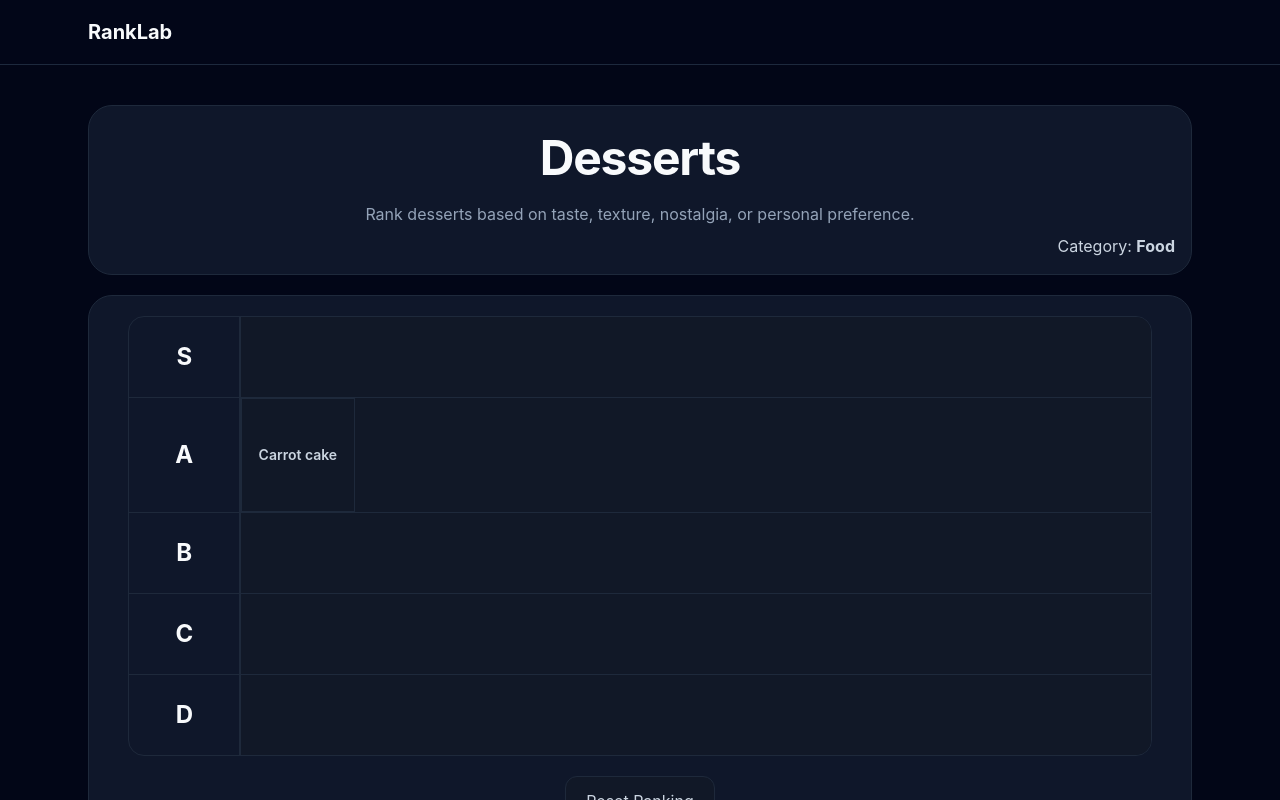
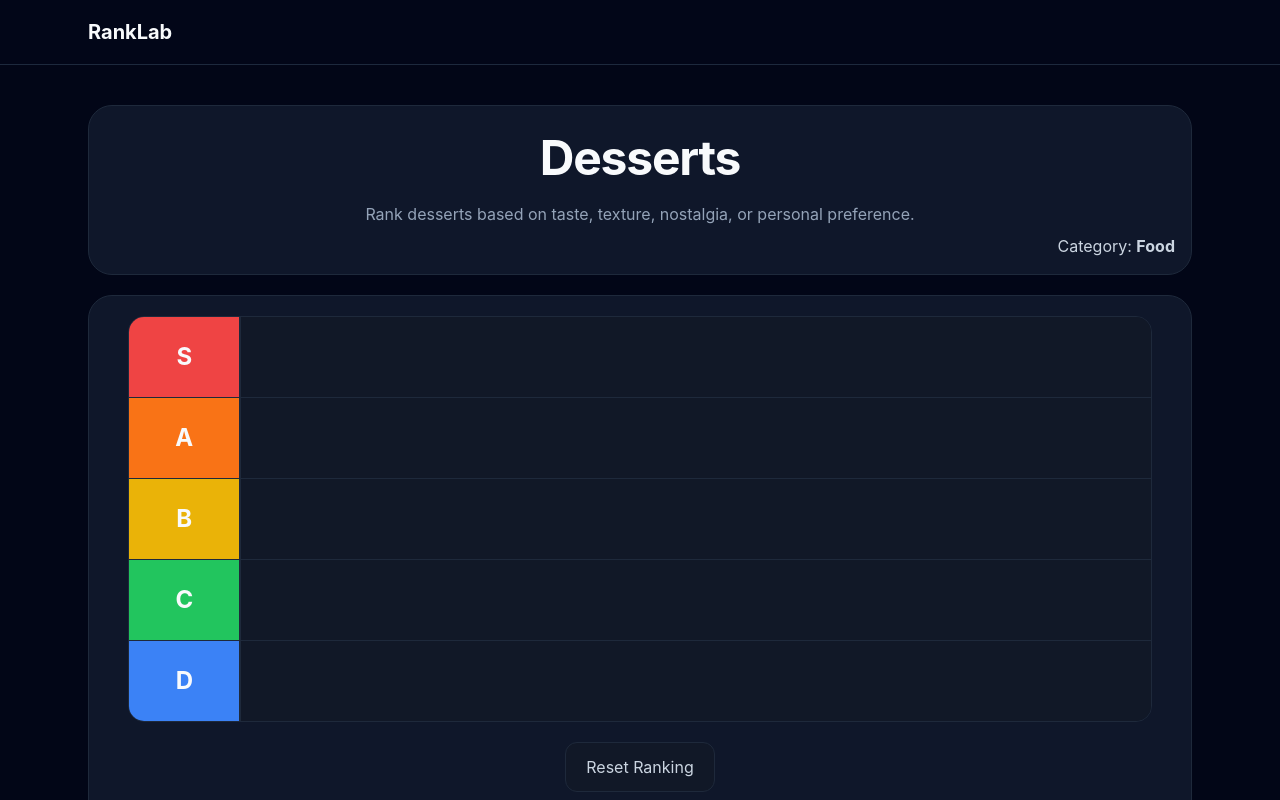
Before and after one commit to SantiG11/ranklab, a React (Vite) app: page /templates/desserts in a window 1280 px wide. Shown: the top 800 px of the page. Built offline with nearby package versions, Linux system fonts and the light colour scheme.

Commit message:
tier color data added

```diff
--- a/src/components/TierRow.tsx
+++ b/src/components/TierRow.tsx
@@ -3,6 +3,7 @@ import RankingItemCard from "./RankingItemCard";
 type TierRowProps = {
   name: string;
   id: string;
+  color: string;
   isTierSelected: boolean;
   onTierSelect: (id: string) => void;
   isItemSelected?: boolean;
@@ -14,9 +15,18 @@ type TierRowProps = {
   }[];
 };
 
+const tierColorClasses: Record<string, string> = {
+  "tier-s": "bg-tier-s",
+  "tier-a": "bg-tier-a",
+  "tier-b": "bg-tier-b",
+  "tier-c": "bg-tier-c",
+  "tier-d": "bg-tier-d",
+};
+
 export default function TierRow({
   id,
   name,
+  color,
   isTierSelected,
   onTierSelect,
   items,
@@ -24,6 +34,7 @@ export default function TierRow({
   selectedItem,
   onItemSelect,
 }: TierRowProps) {
+  const tierColorClass = tierColorClasses[color] ?? "bg-app-surface-elevated";
   return (
     <div
       key={id}
@@ -31,7 +42,7 @@ export default function TierRow({
     >
       <button
         onClick={() => onTierSelect(id)}
-        className="flex min-h-20 items-center justify-center border-r-2 border-app-border p-2"
+        className={`flex min-h-20 items-center justify-center border-r-2 border-app-border p-2 transition-all duration-200 focus:outline-none focus:ring-2 focus:ring-brand focus:ring-inset ${tierColorClass}`}
       >
         <span className="app-title text-2xl">{name}</span>
       </button>
--- a/src/features/templates/templateData.ts
+++ b/src/features/templates/templateData.ts
@@ -8,11 +8,11 @@ export const templates: Template[] = [
       "Rank Spider-Man movies based on story, characters, action, and personal preference.",
     category: "Movies",
     tiers: [
-      { id: "tier-s", name: "S", items: [] },
-      { id: "tier-a", name: "A", items: [] },
-      { id: "tier-b", name: "B", items: [] },
-      { id: "tier-c", name: "C", items: [] },
-      { id: "tier-d", name: "D", items: [] },
+      { id: "tier-s", name: "S", color: "tier-s", items: [] },
+      { id: "tier-a", name: "A", color: "tier-a", items: [] },
+      { id: "tier-b", name: "B", color: "tier-b", items: [] },
+      { id: "tier-c", name: "C", color: "tier-c", items: [] },
+      { id: "tier-d", name: "D", color: "tier-d", items: [] },
     ],
     unrankedItems: [
       { id: "spiderman-1", title: "Spider-Man" },
@@ -27,11 +27,11 @@ export const templates: Template[] = [
       "Rank sports based on how much you enjoy watching or playing them.",
     category: "Sports",
     tiers: [
-      { id: "tier-s", name: "S", items: [] },
-      { id: "tier-a", name: "A", items: [] },
-      { id: "tier-b", name: "B", items: [] },
-      { id: "tier-c", name: "C", items: [] },
-      { id: "tier-d", name: "D", items: [] },
+      { id: "tier-s", name: "S", color: "tier-s", items: [] },
+      { id: "tier-a", name: "A", color: "tier-a", items: [] },
+      { id: "tier-b", name: "B", color: "tier-b", items: [] },
+      { id: "tier-c", name: "C", color: "tier-c", items: [] },
+      { id: "tier-d", name: "D", color: "tier-d", items: [] },
     ],
     unrankedItems: [
       { id: "basketball", title: "Basketball" },
@@ -46,15 +46,11 @@ export const templates: Template[] = [
       "Rank desserts based on taste, texture, nostalgia, or personal preference.",
     category: "Food",
     tiers: [
-      { id: "tier-s", name: "S", items: [] },
-      {
-        id: "tier-a",
-        name: "A",
-        items: [{ id: "carrot-cake", title: "Carrot cake" }],
-      },
-      { id: "tier-b", name: "B", items: [] },
-      { id: "tier-c", name: "C", items: [] },
-      { id: "tier-d", name: "D", items: [] },
+      { id: "tier-s", name: "S", color: "tier-s", items: [] },
+      { id: "tier-a", name: "A", color: "tier-a", items: [] },
+      { id: "tier-b", name: "B", color: "tier-b", items: [] },
+      { id: "tier-c", name: "C", color: "tier-c", items: [] },
+      { id: "tier-d", name: "D", color: "tier-d", items: [] },
     ],
     unrankedItems: [
       { id: "apple-pie", title: "Apple pie" },
--- a/src/features/templates/templateTypes.ts
+++ b/src/features/templates/templateTypes.ts
@@ -6,6 +6,7 @@ export type RankingItem = {
 export type Tier = {
   id: string;
   name: string;
+  color: string;
   items: RankingItem[];
 };
 
--- a/src/pages/TemplateRankingPage.tsx
+++ b/src/pages/TemplateRankingPage.tsx
@@ -170,6 +170,7 @@ function TemplateRankingEditor({ template }: { template: Template }) {
                   key={tier.id}
                   name={tier.name}
                   id={tier.id}
+                  color={tier.color}
                   items={tier.items}
                   selectedItem={selectedItemId ? selectedItemId : ""}
                   onItemSelect={setSelectedItemId}
```
